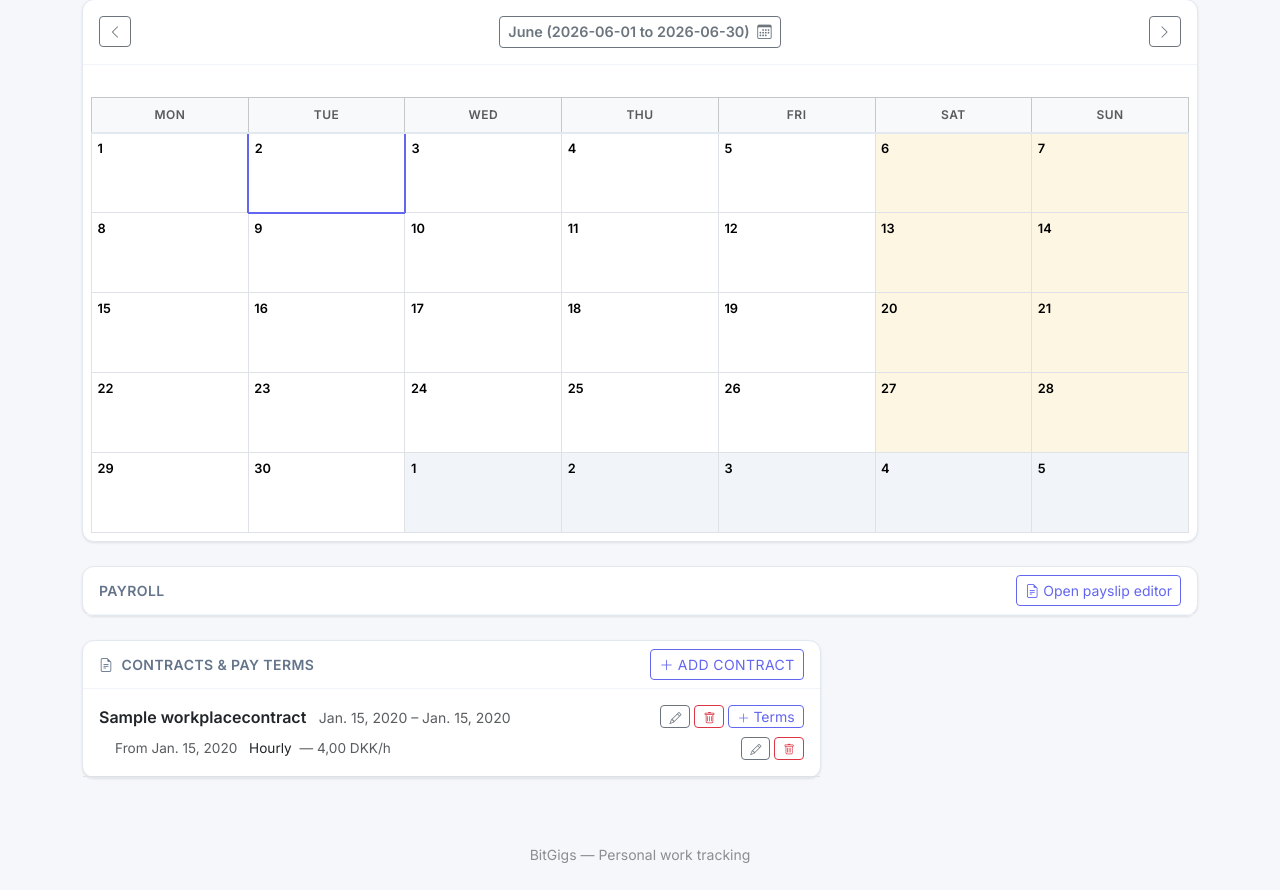
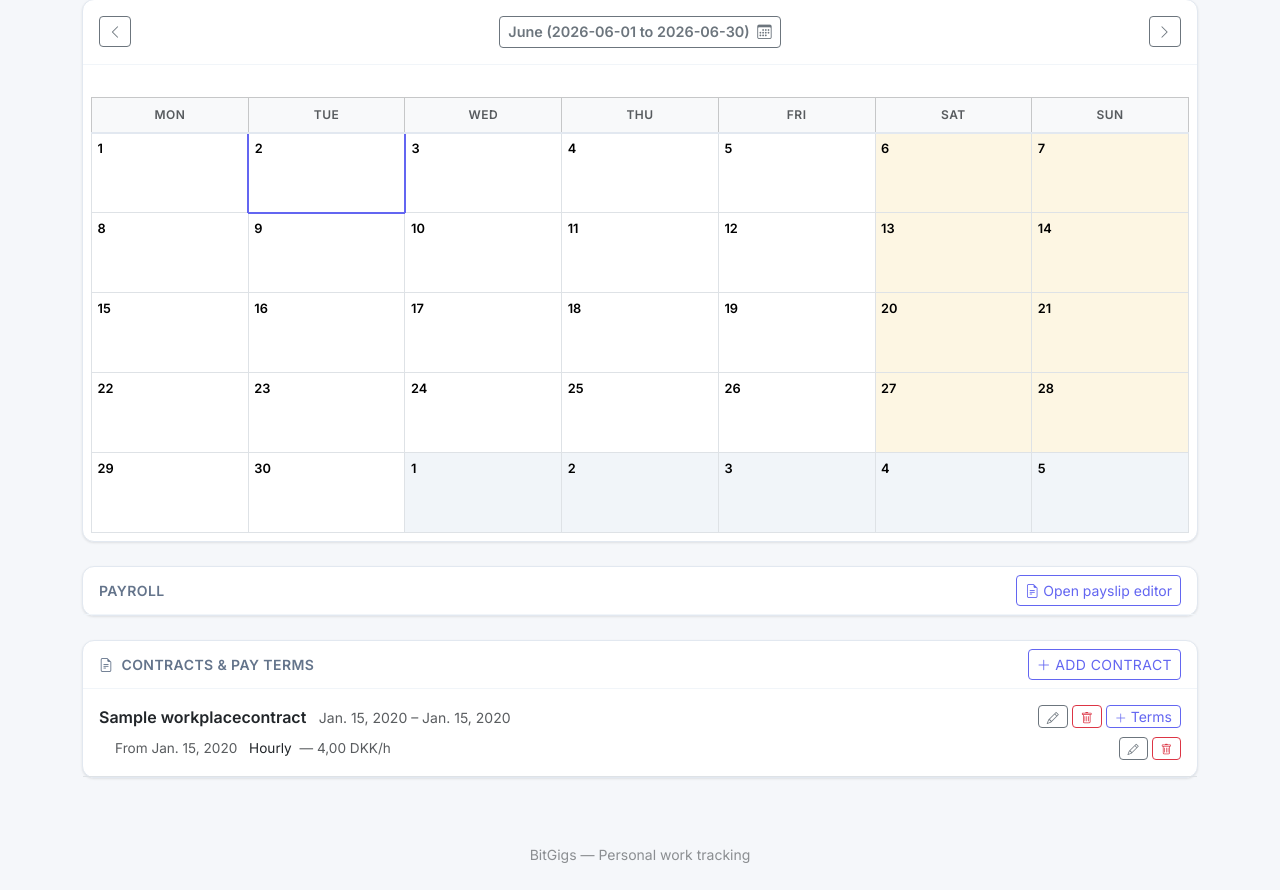
Before and after one commit to Peasniped/BitGigs, a Django app: a page that uses workplaces/templates/workplaces/workplace_detail.html in a window 1280 px wide. Shown: the part 361-1251 px from the top of the page. Run offline with Django 5.2, Linux system fonts and the light colour scheme; tables that the repository leaves empty hold one stand-in row (values such as "Sample post"); grey boxes marked "Sample" are stand-in pictures; some libraries are stand-ins or nearby versions.

Commit message:
Fix Contracts & Pay Terms card width on workplace dashboard
The card was constrained to col-md-8 (two thirds width) with no sibling
column. Changed to col-12 so it spans the full content area.

Co-Authored-By: Claude Sonnet 4.6 <noreply@anthropic.com>

```diff
--- a/workplaces/templates/workplaces/workplace_detail.html
+++ b/workplaces/templates/workplaces/workplace_detail.html
@@ -291,7 +291,7 @@
 
 <!-- Contracts timeline + Current Terms sidebar -->
 <div class="row g-3 mb-4">
-  <div class="col-12 col-md-8">
+  <div class="col-12">
     <div class="card">
       <div class="card-header d-flex justify-content-between align-items-center">
         <span><i class="bi bi-file-earmark-text me-2"></i>Contracts &amp; Pay Terms</span>
```
